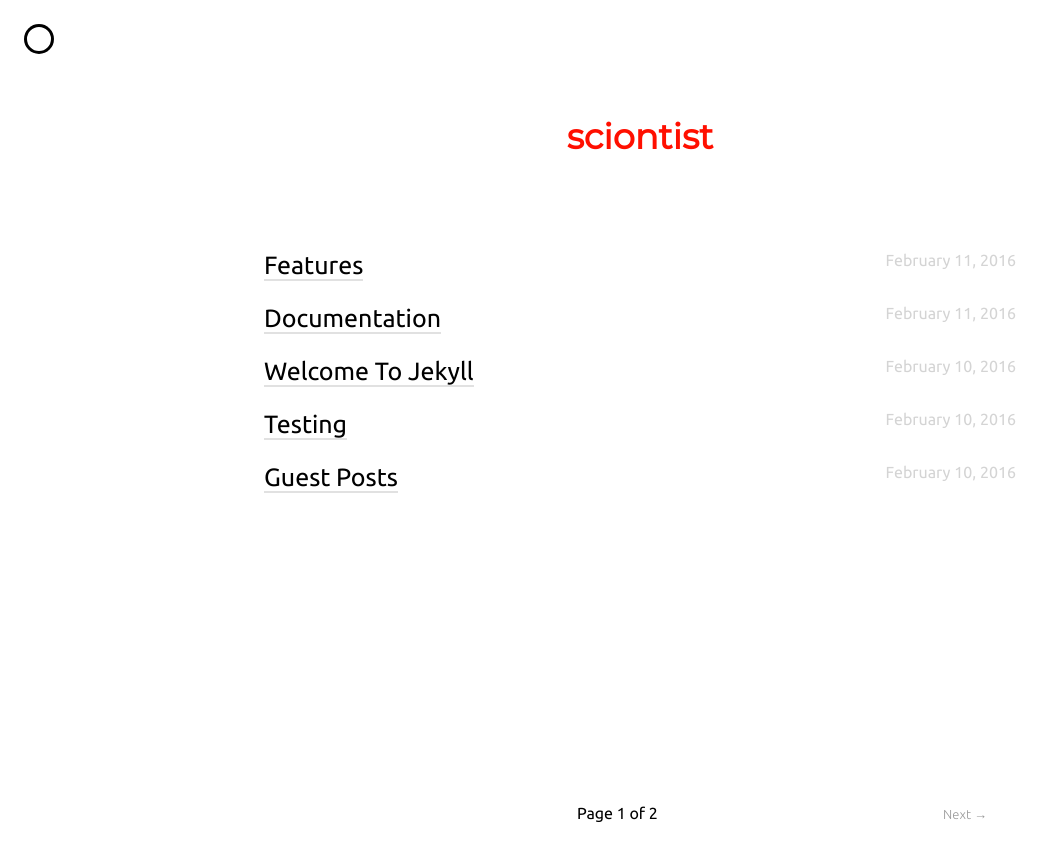
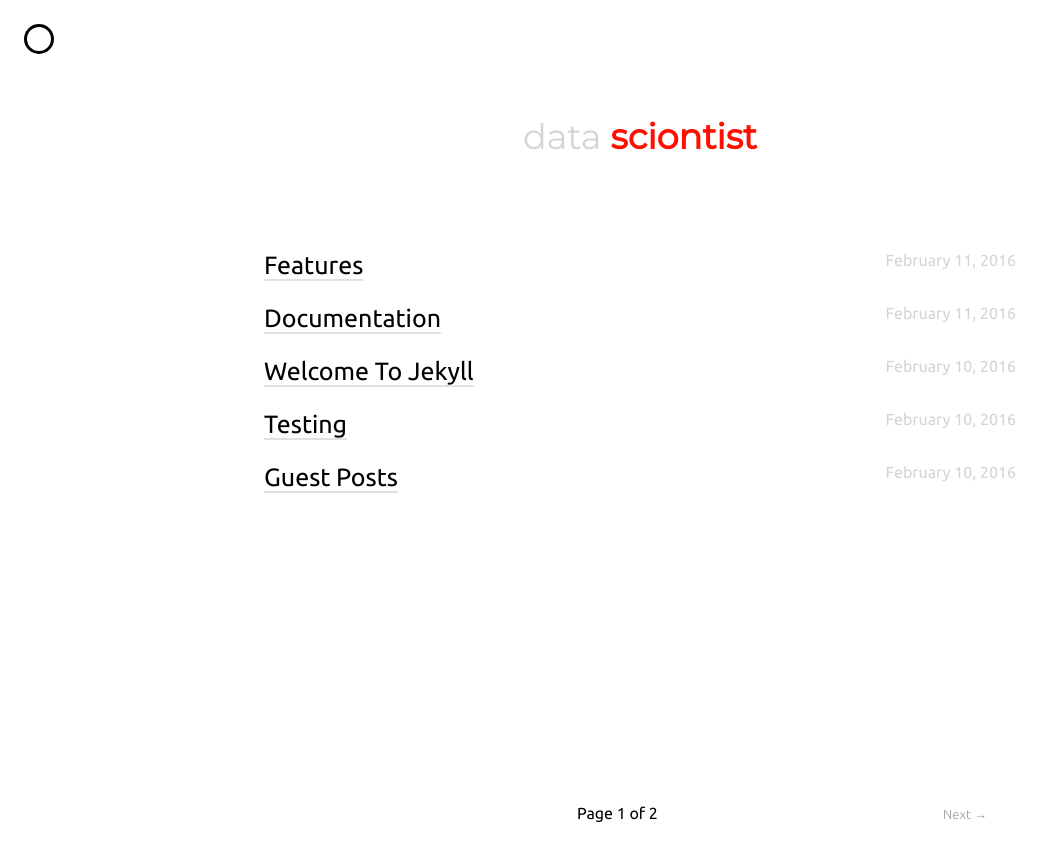
Before and after one commit to pbamotra/sciontist, a Jekyll site: the page built from index.html, in a window 1280 px wide. Shown: the top 861 px of the page, without its empty margins (0-1054 px from the left). Built offline with Jekyll 4.4.1, drawn with Linux system fonts in a browser that asks for light colours; nearby versions of some CDN libraries; the list of posts is cut into pages by our own code.

Commit message:
change in title

```diff
--- a/_config.yml
+++ b/_config.yml
@@ -6,7 +6,7 @@ baseurl: ""
 
 # This will show up at the top of index page
 site_heading: >
-    <a href="http://0x1.carrd.co" target="_blank">sciontist</a>
+    <a href="http://0x1.carrd.co" target="_blank"><span class="faded">data</span> sciontist</a>
 
 email: pbamotra
 author: Pankesh Bamotra
```
